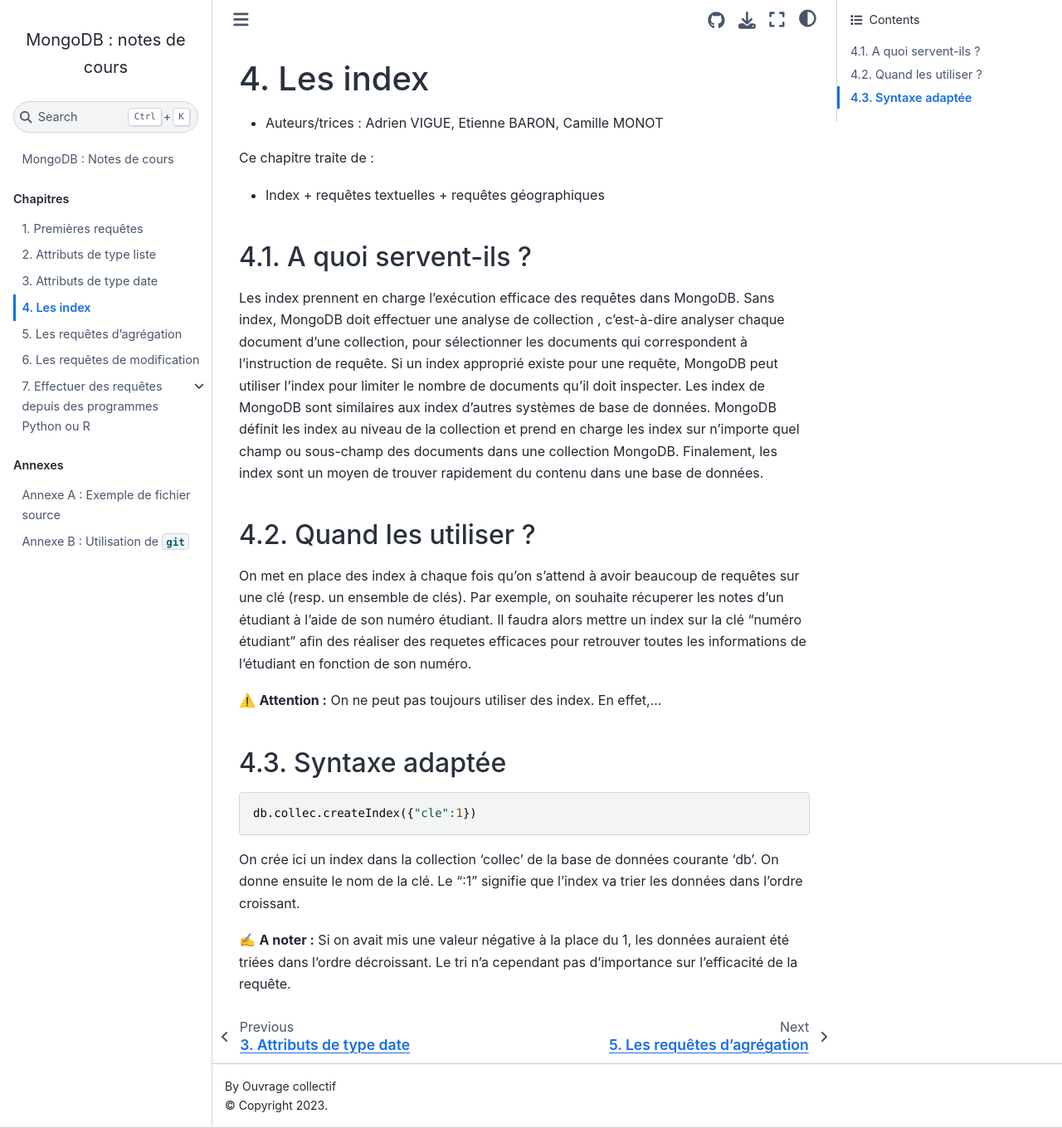
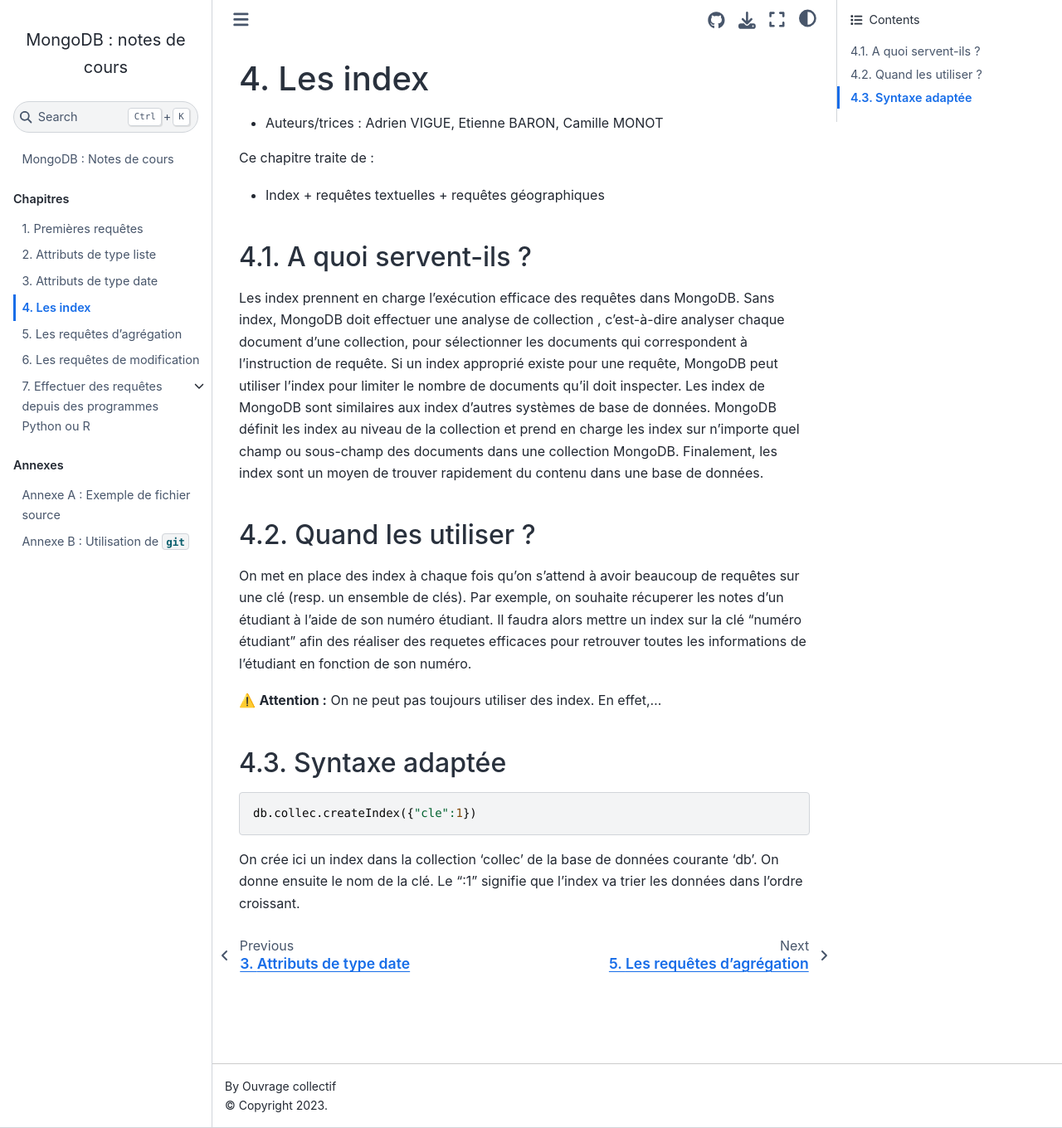
Before and after one commit to rtavenar/mongo_book, a Jupyter Book: the page built from content/04_index.md, in a window 1280 px wide and 1360 px high. Shown: the whole window at 83% size. Built offline with Jupyter Book 1.0.4 settings and Sphinx 7.4.7 and the Sphinx Book theme 1.1.4, drawn with Linux system fonts in a browser that asks for light colours.

Commit message:
Update 04_index.md

````diff
--- a/content/04_index.md
+++ b/content/04_index.md
@@ -46,5 +46,3 @@
 ✍ A noter : Si on avait mis une valeur négative à la place du 1, les données auraient été triées dans l'ordre décroissant.
 Le tri n'a cependant pas d'importance sur l'efficacité de la requête.
 ```
-
-✍ **A noter :** Si on avait mis une valeur négative à la place du 1, les données auraient été triées dans l'ordre décroissant. Le tri n'a cependant pas d'importance sur l'efficacité de la requête.
````
